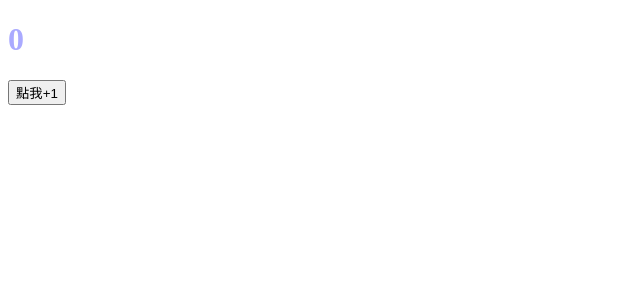
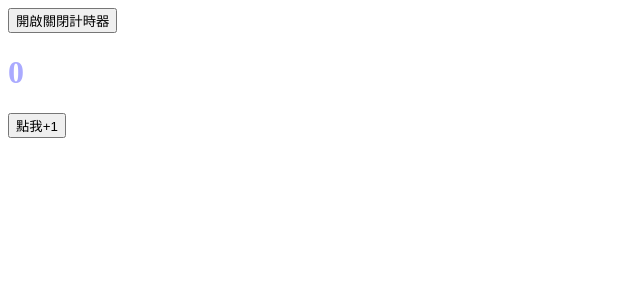
Before and after one commit to colleenchen/colleen-git, a React app in the folder react-web/: page / in a window 1280 px wide. Shown: the top 300 px of the page, without its empty margins (0-640 px from the left). Built offline with nearby package versions, Linux system fonts and the light colour scheme; the HTML template or start-up script is replaced by a standard one.

Commit message:
useEffect

```diff
--- a/react-web/src/index.jsx
+++ b/react-web/src/index.jsx
@@ -1,4 +1,5 @@
-import React, { useState } from 'react';
+
+import React, { useState, useEffect } from 'react';
 import ReactDom from 'react-dom';
 import styles from './scss/index.scss';
 
@@ -15,15 +16,39 @@
     ));
 }
 
-const Main = () => {
-    // 會回傳一個陣列， count 為 0 ， setCount 用來設置 count
-    const [count, setCount] = useState(0);
+const Counter = () => {
+    useEffect(() => {
+        console.log('Component Render 後執行');
+        return () => {
+          console.log('Component 移除執行');
+        }
+      }, []);
+
+      const [count, setCount] = useState(0);
+      useEffect(() => {
+        console.log(`State 改變前 ${count}`)
+        return () => {
+          console.log(`State 改變後 ${count}`);
+        };
+      }, [count]);
     return (
         <>
             <h1 className={styles.main}>{count}</h1>
             <button type='button' onClick={() => setCount(count + 1)}>
                 點我+1
             </button>
+        </>
+    );
+}
+
+const Main  = () => {
+    const [hiddenCounter, setHiddenCounter] = useState(false);
+    return (
+        <>
+            <button type='button' onClick={() => setHiddenCounter(!hiddenCounter)}>
+                開啟關閉計時器
+            </button>
+            {hiddenCounter ? null : <Counter />}
         </>
     );
 }
```
